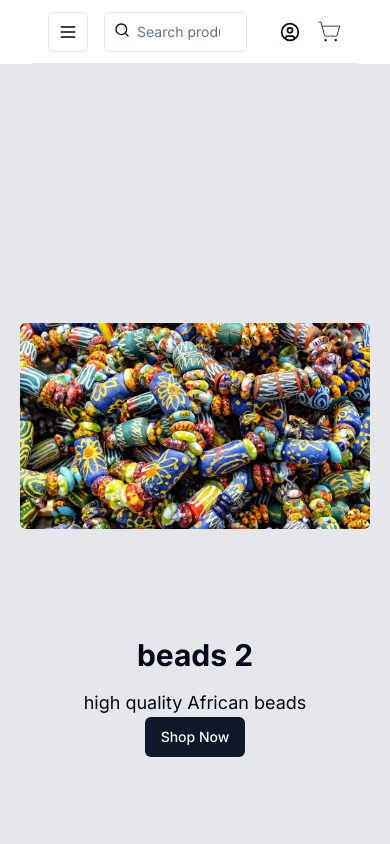
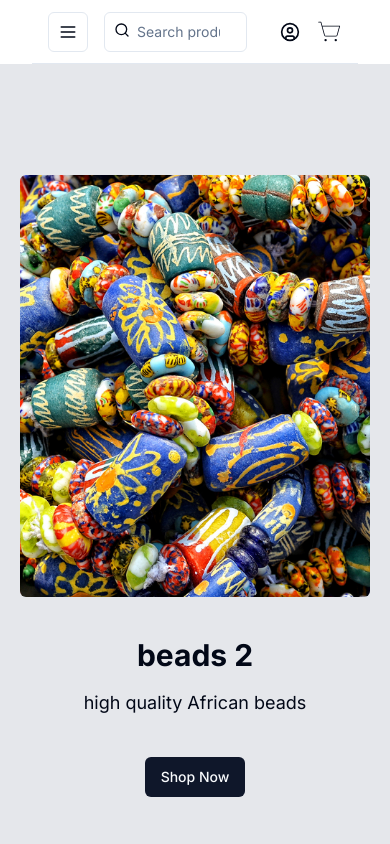
Before and after one commit to owusuvictorjnr/Vinas-Beauty-and-Clothing, a Next.js app: page / in a window 390 px wide. Shown: the top 844 px of the page. Built offline with nearby package versions, Linux system fonts and the light colour scheme.

Commit message:
comment responsive layout

```diff
--- a/components/Hero/Hero.jsx
+++ b/components/Hero/Hero.jsx
@@ -47,14 +47,14 @@ export default function Hero({ deviceType }) {
         {data.carousel.map((item, index) => (
           <div
             key={index}
-            className="flex flex-col mx-auto md:flex-row items-center justify-center min-h-full w-full px-5"
+            className="flex flex-col space-y-10 mx-auto md:flex-row items-center justify-center min-h-full w-full px-5"
           >
             {/* Image Section */}
             <div className="w-full lg:w-1/2 flex items-center justify-center mx-auto h-[50vh] lg:order-1">
               <Image
                 src={item.image}
                 alt={item.name}
-                layout="responsive"
+                // layout="responsive"
                 height={500}
                 width={1000}
                 className="object-cover mx-auto h-[50vh] w-full rounded-md"
@@ -62,17 +62,19 @@ export default function Hero({ deviceType }) {
             </div>
 
             {/* Text Section */}
-            <div className="w-full lg:w-1/2 h-full flex justify-center lg:p-12 text-center lg:text-left">
+            <div className="w-full space-y-10 lg:w-1/2 h-full flex flex-col justify-center lg:p-12 text-center lg:text-left">
               <div>
                 <h2 className="text-3xl lg:text-5xl font-bold mb-4">
                   {item.name}
                 </h2>
                 <p className="text-lg lg:text-2xl">{item.description}</p>
               </div>
+              <div className="">
+                <Button className="hover:bg-rose-400 hover:duration-150 capitalize">
+                  shop now
+                </Button>
+              </div>
             </div>
-            <Button className="hover:bg-rose-400 hover:duration-150 capitalize">
-              shop now
-            </Button>
           </div>
         ))}
       </Carousel>
```
